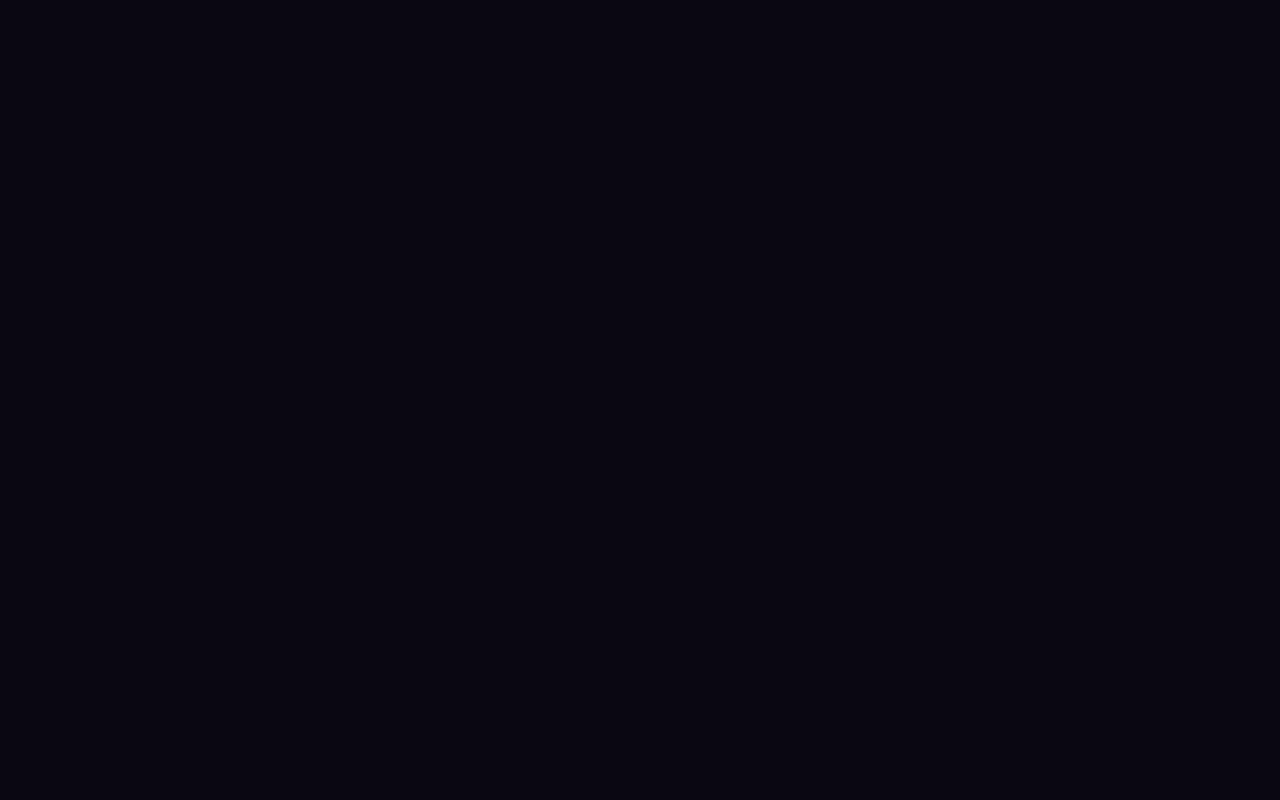
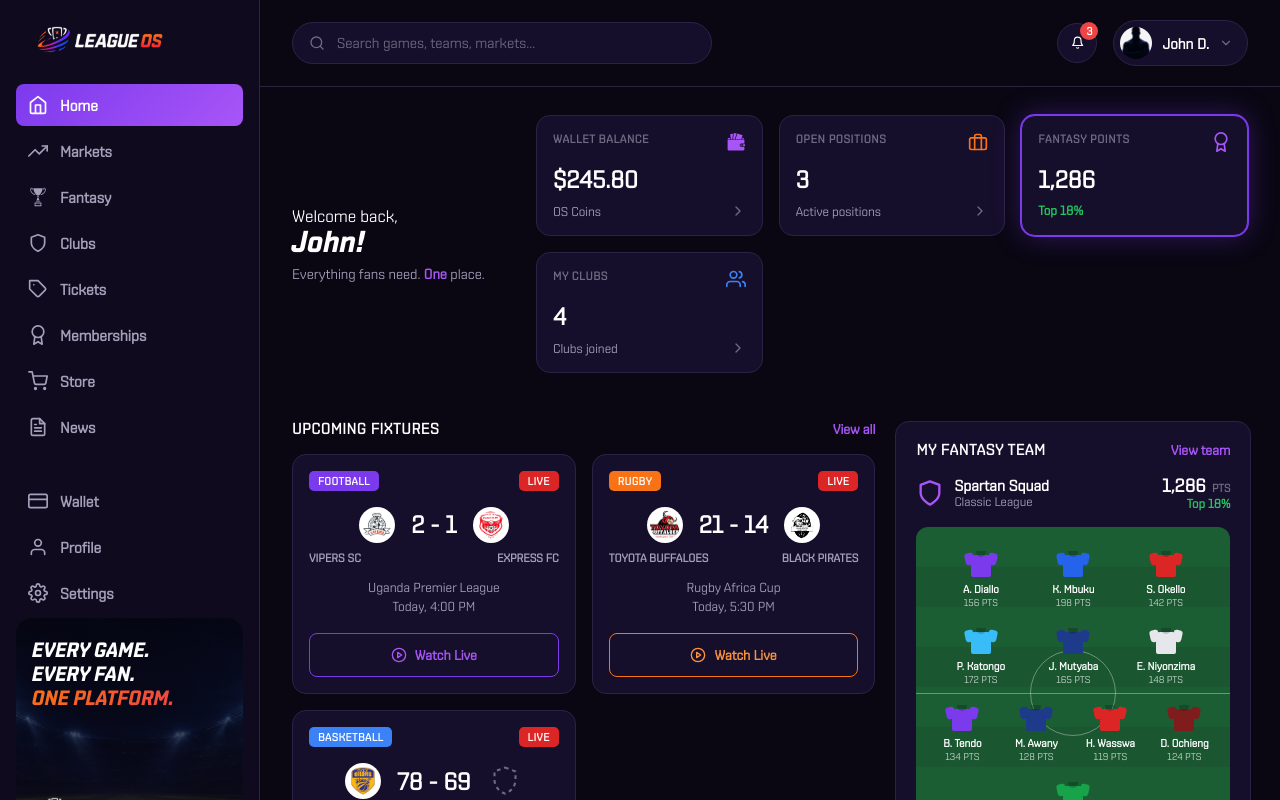
Before and after one commit to LEAGUE-OS-NEW/leagueos_frontend, a React (Vite) app: page /fandashboard in a window 1280 px wide. Before the commit this address had no page. Shown: the top 800 px of the page. Built offline with nearby package versions, Linux system fonts and the light colour scheme.

Commit message:
fix: rename fan dashboard route to /fandashboard

```diff
--- a/src/App.tsx
+++ b/src/App.tsx
@@ -13,7 +13,7 @@ function App() {
         <Route path="/news" element={<NewsPage />} />
         <Route path="/about" element={<AboutUs />} />
         <Route path="/clubs" element={<ClubsPage />} />
-        <Route path="/dashboard" element={<FanDashboard />} />
+        <Route path="/fandashboard" element={<FanDashboard />} />
       </Routes>
     </Router>
   );
--- a/src/components/fan/Sidebar.tsx
+++ b/src/components/fan/Sidebar.tsx
@@ -11,7 +11,7 @@ type SidebarLink = {
 };
 
 const PRIMARY_LINKS: SidebarLink[] = [
-  { label: 'Home', route: '/dashboard', icon: <FiHome /> },
+  { label: 'Home', route: '/fandashboard', icon: <FiHome /> },
   { label: 'Markets', route: '/markets', icon: <FiTrendingUp /> },
   { label: 'Fantasy', route: '/fantasy', icon: <GiTrophyCup /> },
   { label: 'Clubs', route: '/clubs', icon: <FiShield /> },
@@ -30,7 +30,7 @@ const SECONDARY_LINKS: SidebarLink[] = [
 function Sidebar() {
   return (
     <aside className="fan-sidebar">
-      <Link to="/dashboard" className="fan-sidebar-logo">
+      <Link to="/fandashboard" className="fan-sidebar-logo">
         <img src="/logos/logo.png" alt="League OS" className="fan-sidebar-logo-image" />
       </Link>
 
```
